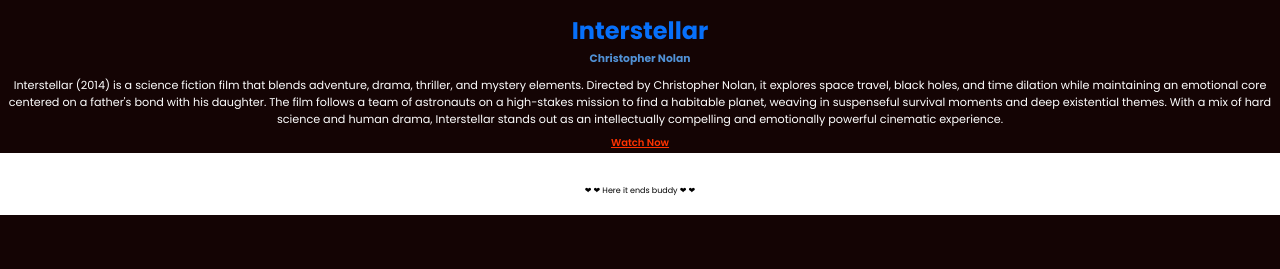
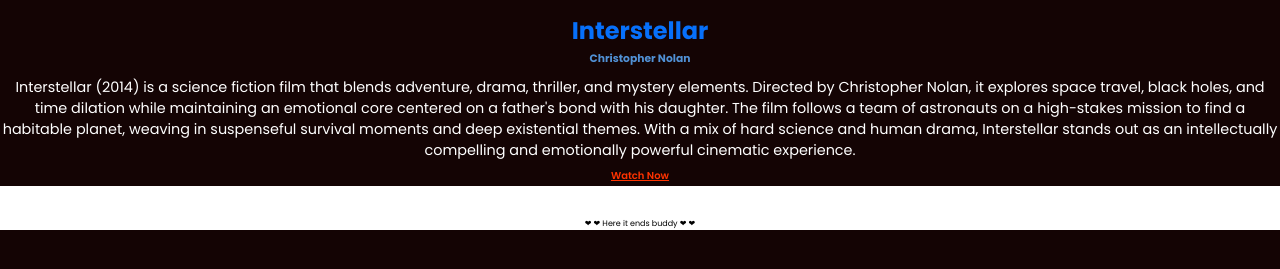
Before and after one commit to Rumesh36/JSProjects, a plain HTML site: page CarouselPage/index.html in a window 1280 px wide. Shown: the part 327-596 px from the top of the page. Drawn offline with Linux system fonts and the light colour scheme.

Commit message:
changed font of carousel page

```diff
--- a/CarouselPage/info.js
+++ b/CarouselPage/info.js
@@ -17,7 +17,7 @@
 };
 
 const After={
-     img:"https://upload.wikimedia.org/wikipedia/en/6/62/After_2019_film.png",
+     img:"https://m.media-amazon.com/images/M/MV5BNTMyNzY0NDMtNGUyYi00NmVhLWJiZTAtNDA2MzMzNzliNzk0XkEyXkFqcGc@._V1_.jpg",
      name:"After",
      Genre:"After (2019) is a romantic drama film directed by Jenny Gage, based on the novel by Anna Todd. The story follows Tessa Young, a dedicated student and loyal girlfriend, as she embarks on her first semester in college. Her world opens up when she meets Hardin Scott, a mysterious young man with a dark secret, leading to a tumultuous relationship",
      director:"Jenny Gage",
--- a/CarouselPage/style.css
+++ b/CarouselPage/style.css
@@ -15,6 +15,7 @@
     margin-top: 0.5rem;
     margin-bottom: 0.5rem;
     text-decoration: underline;
+
 }
 .img{
     text-align: center;
@@ -34,7 +35,7 @@
 }
 
 p{
-    font-size: 0.7rem;
+    font-size: 0.9rem;
 }
 .Name{
 
@@ -85,7 +86,6 @@
     background: #ffffff;
     color: rgb(0, 0, 0);
     font-size: 8px;
-    height: 30px;
     text-align: center;
     padding-top: 2rem;
 }
```
